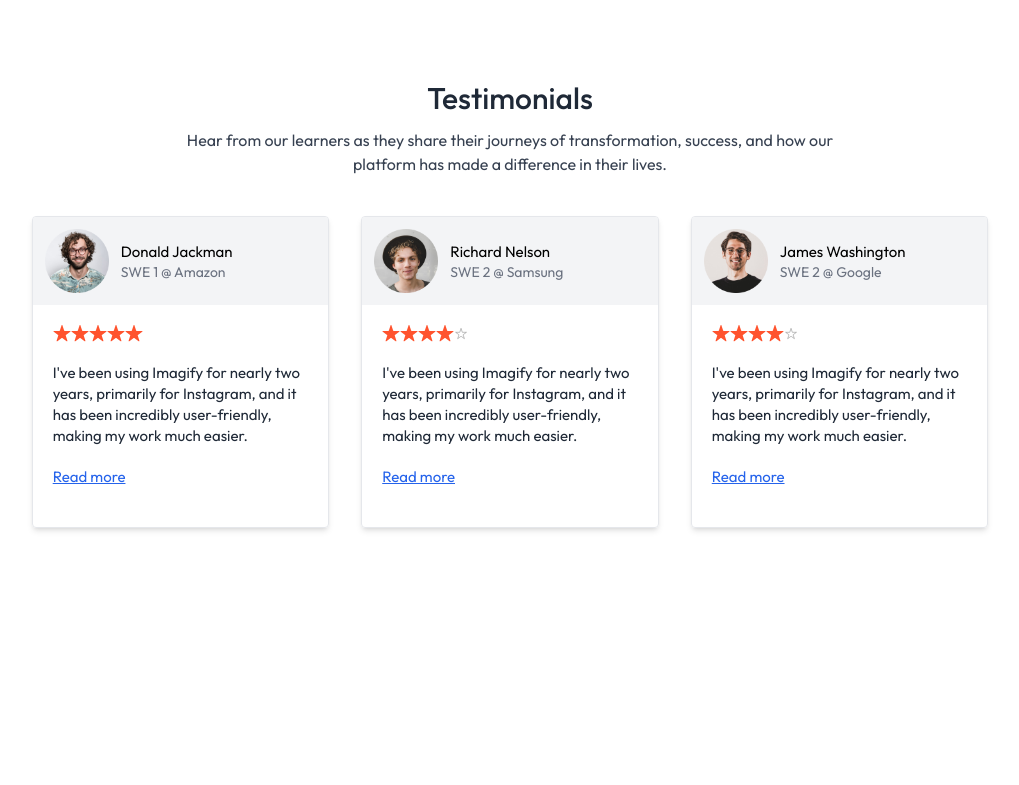
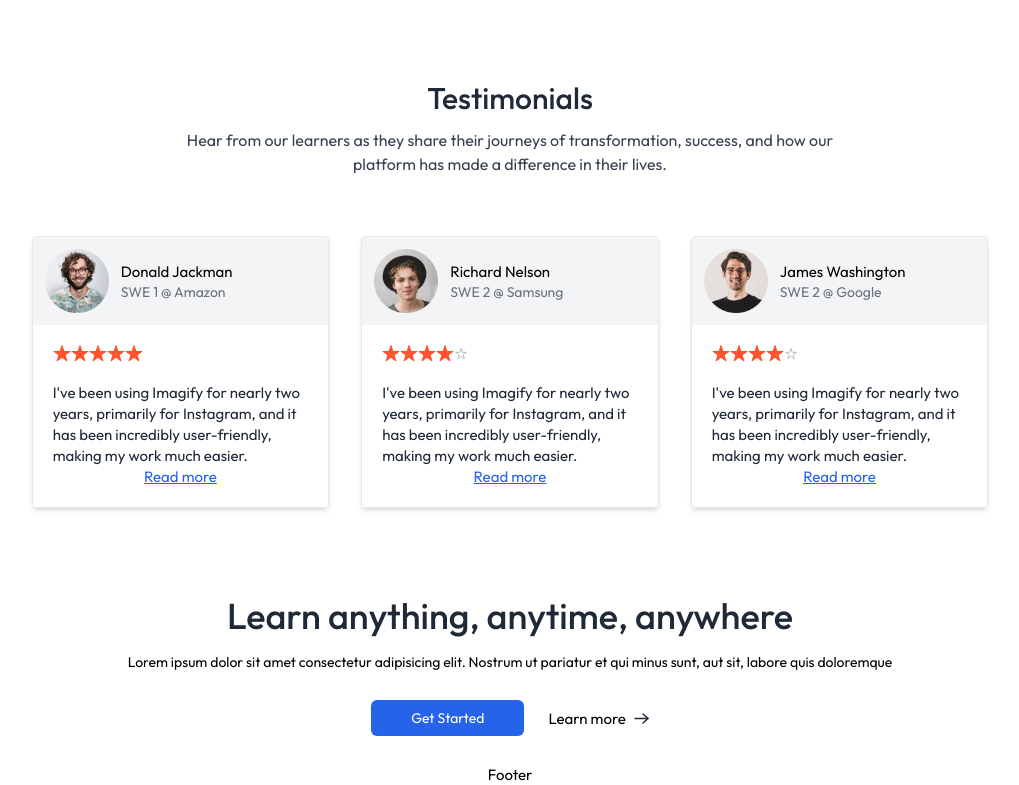
Before and after one commit to MDPerrfan/EduNexas, a React (Vite) app in the folder client/: page / in a window 1280 px wide. Shown: the part 1501-2286 px from the top of the page, without its empty margins (130-1149 px from the left). Before the commit the page ends 2069 px from the top, so only its background shows below. Built offline with nearby package versions, Linux system fonts and the light colour scheme; no server answers.

Commit message:
Build CallToAction component

```diff
--- a/client/src/components/students/CallToAction.jsx
+++ b/client/src/components/students/CallToAction.jsx
@@ -1,9 +1,18 @@
 import React from 'react'
+import { assets } from '../../assets/assets'
 
 const CallToAction = () => {
   return (
-    <div>
-      <h1>Call to action</h1>
+    <div className='flex flex-col items-center gap-4 px-10'>
+      <h1 className='text-4xl font-medium text-gray-800'>Learn anything, anytime, anywhere</h1>
+      <p className='text-sm'>Lorem ipsum dolor sit amet consectetur adipisicing elit. Nostrum ut pariatur et qui minus sunt, aut sit, labore quis doloremque</p>
+      <div className='flex items-center  gap-6 mt-3'>
+        <button className='px-10 py-2 bg-blue-600 text-white rounded-md text-sm '>Get Started</button>
+
+        <a className='flex items-center gap-2' href="#">Learn more <img className='' src={assets.arrow_icon} alt="->" /></a>
+
+      </div>
+
     </div>
   )
 }
--- a/client/src/components/students/TestimonialSection.jsx
+++ b/client/src/components/students/TestimonialSection.jsx
@@ -9,7 +9,7 @@ const TestimonialSection = () => {
       <h2 className='text-3xl mb-3  text-gray-800 font-medium'>Testimonials</h2>
       <p className='text-gray-700 text-base'>Hear from our learners as they share their journeys of transformation, success, and how our
         <br /> platform has made a difference in their lives.</p>
-      <div className='grid grid-cols-auto gap-8 my-10'>
+      <div className='grid grid-cols-auto gap-8 my-10 md:p-5'>
         {
           testimonials.map((item, index) => (
             <div key={index} className='border border-r-1 rounded shadow-md overflow-hidden pb-5'>
@@ -28,7 +28,7 @@ const TestimonialSection = () => {
                     ))}
                   </div>
                   <p className='px-5 text-gray-800 text-start'>{item.feedback}</p>
-                  <p className='text-start text-blue-600 p-5 underline'>Read more</p>
+                  <a href='#' className='text-start text-blue-600 p-5 underline'>Read more</a>
                 </div>
             </div>
           ))
--- a/client/src/pages/student/Home.jsx
+++ b/client/src/pages/student/Home.jsx
@@ -3,6 +3,8 @@ import Hero from '../../components/students/Hero'
 import Companies from '../../components/students/Companies'
 import CourseSection from '../../components/students/CourseSection'
 import TestimonialSection from '../../components/students/TestimonialSection'
+import CallToAction from '../../components/students/CallToAction'
+import Footer from '../../components/students/Footer'
 
 const Home = () => {
   return (
@@ -11,6 +13,8 @@ const Home = () => {
       <Companies/>
       <CourseSection/>
       <TestimonialSection/>
+      <CallToAction/>
+      <Footer/>
     </div>
   )
 }
```
